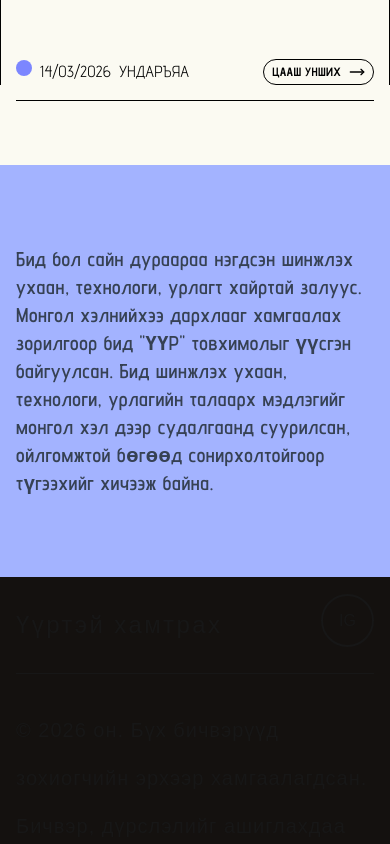
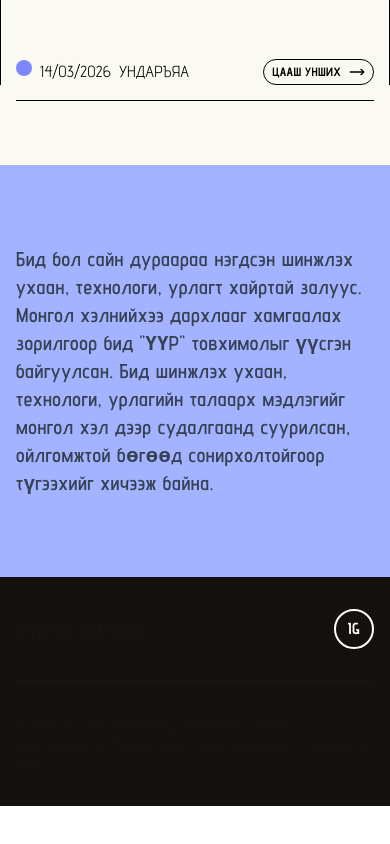
Before and after one commit to egoloprum/uur-new, a Next.js app: page / in a window 390 px wide. Shown: the part 4941-5785 px from the top of the page. After the commit the page ends 5747 px from the top, so only its background shows below. Built offline with nearby package versions, Linux system fonts and the light colour scheme.

Commit message:
fix: responsive for footer

```diff
--- a/src/shared/components/Button.tsx
+++ b/src/shared/components/Button.tsx
@@ -29,7 +29,7 @@ export const Button = ({
     'transition duration-300',
     mode === 'primary' && 'hover:bg-orange-400 focus:bg-orange-500',
     mode === 'secondary' && 'hover:bg-indigo-400 focus:bg-indigo-500',
-    mode === 'clear' && 'hover:bg-white',
+    mode === 'clear' && 'hover:bg-white hover:text-black',
     className,
   ])
 
--- a/src/widgets/footer/Footer.tsx
+++ b/src/widgets/footer/Footer.tsx
@@ -1,26 +1,27 @@
-import Link from 'next/link'
+import { Button } from '@/src/shared/components'
 
 export const Footer = ({}) => {
   return (
-    <footer className="px-4 md:px-8 lg:px-12 xl:px-16 py-8 space-y-8 bg-[#14110F]">
-      <div className="flex justify-between">
-        <p className="text-2xl tracking-widest">Үүртэй хамтрах</p>
+    <footer className="px-4 md:px-8 lg:px-12 xl:px-16 py-8 space-y-8 bg-[#14110F] font-advent-pro">
+      <nav className="flex justify-between items-center">
+        <p className="text-xl md:text-2xl tracking-wide">Үүртэй хамтрах</p>
         <div>
-          <Link
+          <Button
             href="/"
-            className="rounded-full border-2 p-4 hover:bg-orange-400 focus:bg-orange-500 hover:text-black"
+            mode="clear"
+            className="aspect-square text-white w-10! h-10! px-2! border-2 border-white relative"
           >
-            IG
-          </Link>
+            <span className="absolute top-1/2 left-1/2 -translate-1/2">IG</span>
+          </Button>
         </div>
-      </div>
+      </nav>
       <hr />
-      <div>
-        <p className="text-xl md:text-2xl leading-12 tracking-wider">
+      <nav>
+        <p className="text-sm md:text-xl tracking-wider">
           © 2026 он. Бүх бичвэрүүд зохиогчийн эрхээр хамгаалагдсан. Бичвэр, дүрслэлийг ашиглахдаа
           заавал эш татна.
         </p>
-      </div>
+      </nav>
     </footer>
   )
 }
```
